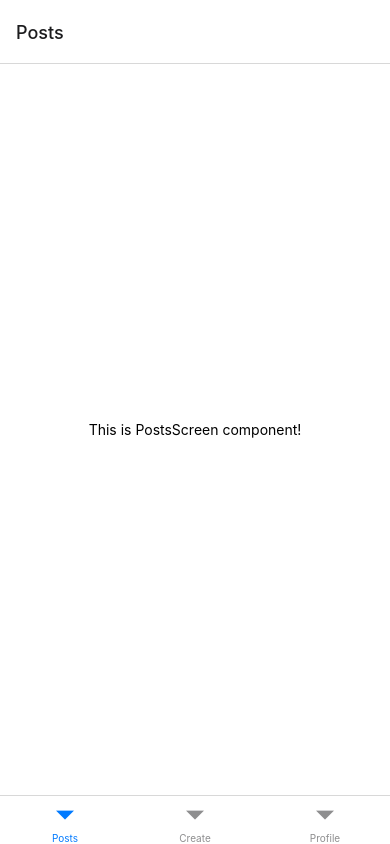
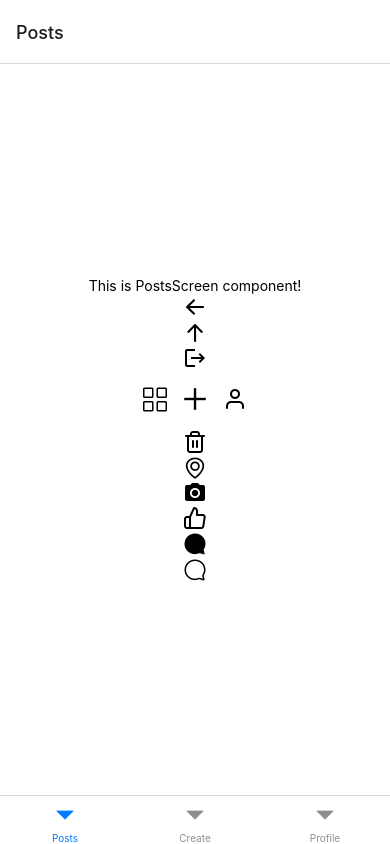
Before and after one commit to idrahoner/react-native-hw-social, a React Native app: screen /Home in a window 390 px wide. Built offline with nearby package versions, Linux system fonts and the light colour scheme.

Commit message:
Add icons to project

```diff
--- a/Screens/PostsScreen/index.js
+++ b/Screens/PostsScreen/index.js
@@ -1,10 +1,64 @@
 import { StatusBar } from 'expo-status-bar';
-import { StyleSheet, Text, View } from 'react-native';
+import { StyleSheet, Text, View, TouchableOpacity } from 'react-native';
+import { Ionicons } from '@expo/vector-icons';
+import { AntDesign } from '@expo/vector-icons';
+import { MaterialIcons } from '@expo/vector-icons';
+import { SimpleLineIcons } from '@expo/vector-icons';
+import { Fontisto } from '@expo/vector-icons';
+import { Feather } from '@expo/vector-icons';
 
 export default function PostsScreen() {
   return (
     <View style={styles.container}>
       <Text>This is PostsScreen component!</Text>
+      <TouchableOpacity>
+        <AntDesign name="arrowleft" size={24} color="black" />
+      </TouchableOpacity>
+      <TouchableOpacity>
+        <AntDesign name="arrowup" size={24} color="black" />
+      </TouchableOpacity>
+      <TouchableOpacity>
+        <MaterialIcons name="logout" size={24} color="black" />
+      </TouchableOpacity>
+      <View style={{ flexDirection: 'row', gap: 16, marginVertical: 16 }}>
+        <TouchableOpacity>
+          <SimpleLineIcons name="grid" size={24} color="black" />
+        </TouchableOpacity>
+        <TouchableOpacity>
+          <Fontisto name="plus-a" size={24} color="black" />
+        </TouchableOpacity>
+        <TouchableOpacity>
+          <Feather name="user" size={24} color="black" />
+        </TouchableOpacity>
+      </View>
+      <TouchableOpacity>
+        <Feather name="trash-2" size={24} color="black" />
+      </TouchableOpacity>
+      <TouchableOpacity>
+        <AntDesign name="enviromento" size={24} color="black" />
+      </TouchableOpacity>
+      <TouchableOpacity>
+        <MaterialIcons name="camera-alt" size={24} color="black" />
+      </TouchableOpacity>
+      <TouchableOpacity>
+        <Feather name="thumbs-up" size={24} color="black" />
+      </TouchableOpacity>
+      <TouchableOpacity>
+        <Ionicons
+          name="chatbubble-sharp"
+          size={24}
+          color="black"
+          style={{ transform: [{ scaleX: -1 }] }}
+        />
+      </TouchableOpacity>
+      <TouchableOpacity>
+        <Ionicons
+          name="chatbubble-outline"
+          size={24}
+          color="black"
+          style={{ transform: [{ scaleX: -1 }] }}
+        />
+      </TouchableOpacity>
       <StatusBar style="auto" />
     </View>
   );
```
